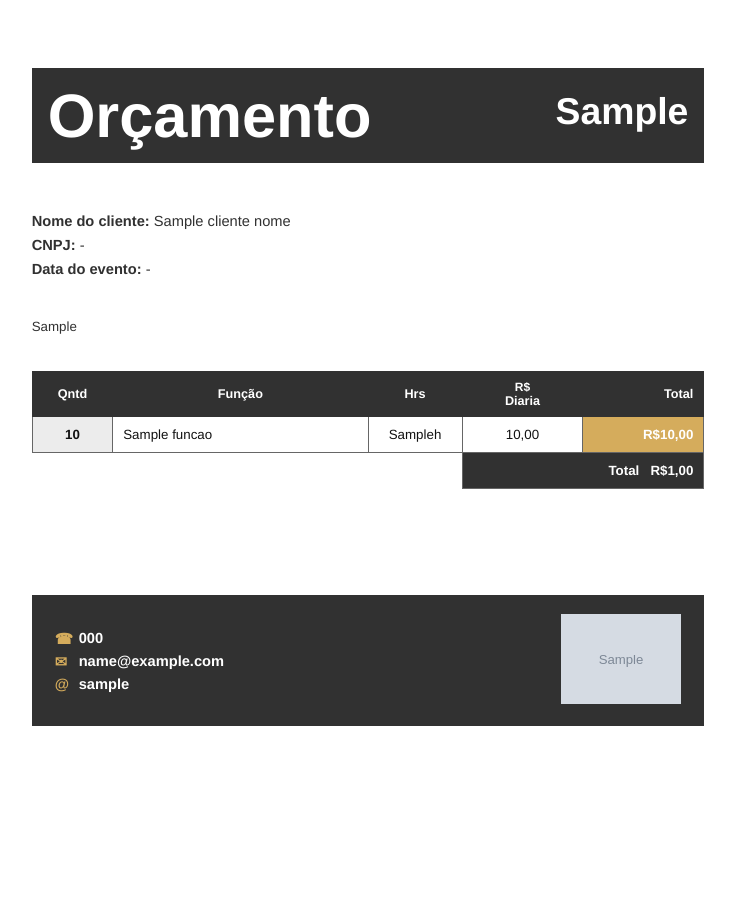
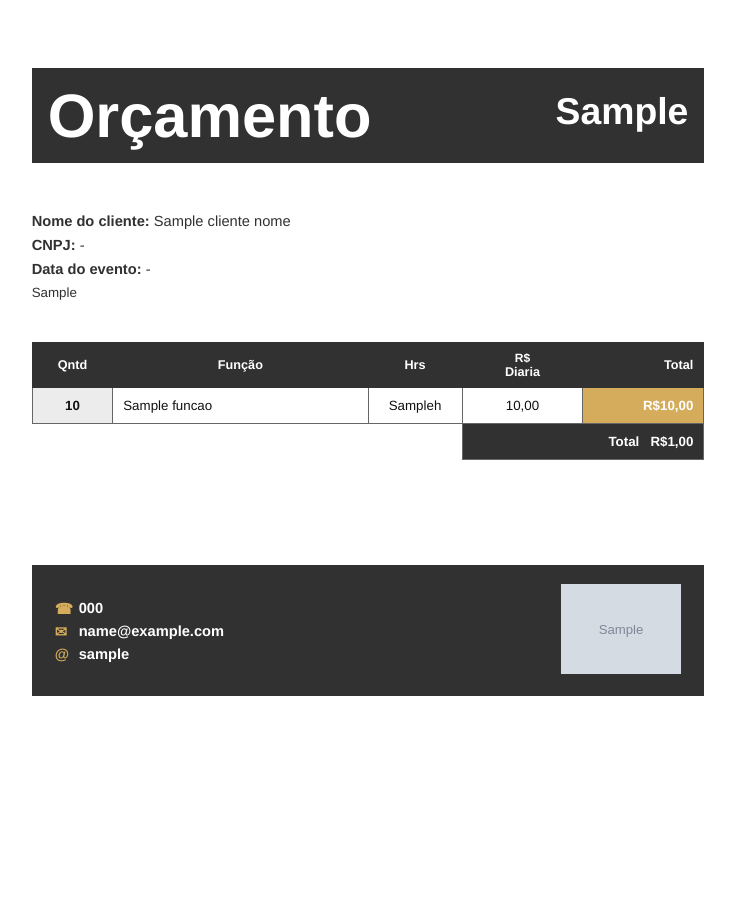
Before and after one commit to gabriielgouvea/opencasting, a Django app: template core/templates/pdfs/orcamento.html in a window 1280 px wide. Shown: the top 918 px of the page, without its empty margins (272-1007 px from the left). Run offline with Django 5.2, Linux system fonts and the light colour scheme; data comes from the database, SQL or seed files in the repository; tables that the repository leaves empty hold one stand-in row (values such as "Sample post"); the template is opened without the code that fills it: values that come from a table or form of the project are taken from there, most other values are stand-ins (such as "Sample title", 1, 10 or a date in 2020); grey boxes marked "Sample" are stand-in pictures.

Commit message:
PDF: total sempre dourado e validade abaixo do evento

```diff
--- a/core/templates/pdfs/orcamento.html
+++ b/core/templates/pdfs/orcamento.html
@@ -334,12 +334,9 @@
 
     .lbl { font-weight: 900; }
 
-    .validade {
-      {% if pdf_engine == 'xhtml2pdf' %}
-      margin: 0 0 16px;
-      {% else %}
-      margin: 0 0 10mm;
-      {% endif %}
+    .validade-inline {
+      padding-top: 6px;
+      font-size: 10pt;
       font-size: 10pt;
       color: #313131;
     }
@@ -403,11 +400,12 @@
     <tr>
       <td><span class="lbl">Data do evento:</span> {{ data_evento|default:"-" }}</td>
     </tr>
+    {% if frase_validade %}
+      <tr>
+        <td class="validade-inline">{{ frase_validade }}</td>
+      </tr>
+    {% endif %}
   </table>
-
-  {% if frase_validade %}
-    <div class="validade">{{ frase_validade }}</div>
-  {% endif %}
 
   <table class="items">
     <thead>
@@ -426,7 +424,7 @@
           <td class="col-func">{{ item.funcao }}</td>
           <td class="col-hrs">{{ item.carga_horaria_horas }}h</td>
           <td class="col-diaria">{{ item.valor_diaria|br_num }}</td>
-          <td class="col-total cell-total">{{ item.total|brl_compacto }}</td>
+          <td class="col-total cell-total" style="background:#d5ac5c; color:#fff; font-weight:900; text-align:right;">{{ item.total|brl_compacto }}</td>
         </tr>
       {% empty %}
         <tr>
```
